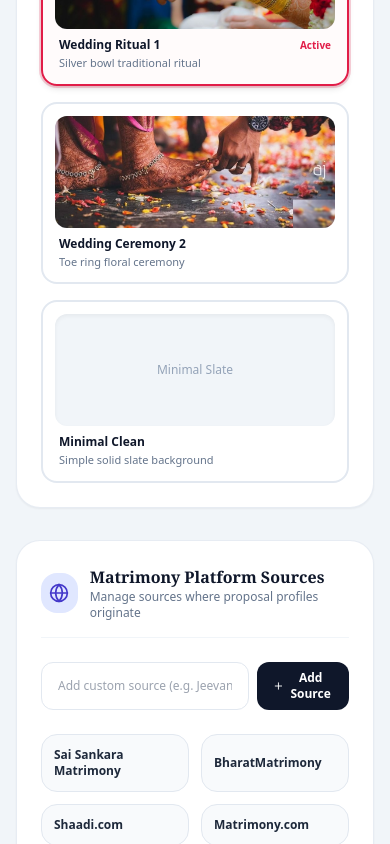
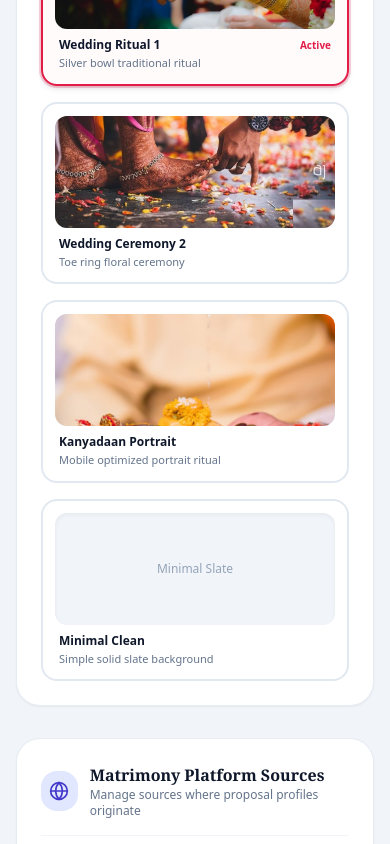
Before and after one commit to Srivathsan-09/vivah, a Next.js app: page /settings in a window 390 px wide. Shown: the part 1042-1886 px from the top of the page. Built offline with nearby package versions, Linux system fonts and the light colour scheme.

Commit message:
Add mobile portrait Kanyadaan wallpaper and responsive background switching

```diff
--- a/src/app/layout.tsx
+++ b/src/app/layout.tsx
@@ -44,12 +44,24 @@ export default function RootLayout({ children }: { children: React.ReactNode })
       <body className="bg-slate-100 min-h-screen text-slate-900 flex font-sans relative">
         {/* Dynamic Matrimony Background Layer */}
         {bgImage && bgImage !== 'none' && (
-          <div
-            className="fixed inset-0 pointer-events-none z-0 bg-cover bg-center bg-fixed bg-no-repeat transition-all duration-500"
-            style={{
-              backgroundImage: `linear-gradient(to bottom, rgba(255, 255, 255, 0.35), rgba(248, 250, 252, 0.45)), url('${bgImage}')`,
-            }}
-          />
+          <>
+            {/* Desktop Background */}
+            <div
+              className="hidden sm:block fixed inset-0 pointer-events-none z-0 bg-cover bg-center bg-fixed bg-no-repeat transition-all duration-500"
+              style={{
+                backgroundImage: `linear-gradient(to bottom, rgba(255, 255, 255, 0.35), rgba(248, 250, 252, 0.45)), url('${bgImage}')`,
+              }}
+            />
+            {/* Mobile Background (Optimized Portrait Kanyadaan Ritual) */}
+            <div
+              className="block sm:hidden fixed inset-0 pointer-events-none z-0 bg-cover bg-center bg-fixed bg-no-repeat transition-all duration-500"
+              style={{
+                backgroundImage: `linear-gradient(to bottom, rgba(255, 255, 255, 0.35), rgba(248, 250, 252, 0.45)), url('${
+                  bgImage === '/bg-matrimony-1.jpg' || bgImage === '/bg-matrimony-2.jpg' ? bgImage : '/bg-matrimony-mobile.jpg'
+                }')`,
+              }}
+            />
+          </>
         )}
 
         <ToastProvider>
--- a/src/app/settings/page.tsx
+++ b/src/app/settings/page.tsx
@@ -224,7 +224,7 @@ export default function SettingsPage() {
           </div>
         </div>
 
-        <div className="grid grid-cols-1 sm:grid-cols-3 gap-4">
+        <div className="grid grid-cols-1 sm:grid-cols-2 lg:grid-cols-4 gap-4">
           {/* Option 1: Wedding Ritual 1 */}
           <div
             onClick={() => {
@@ -291,7 +291,40 @@ export default function SettingsPage() {
             </div>
           </div>
 
-          {/* Option 3: Clean Light Mode */}
+          {/* Option 3: Kanyadaan Portrait (Mobile Special) */}
+          <div
+            onClick={() => {
+              const updated = updateSettings({ bgImage: '/bg-matrimony-mobile.jpg' });
+              setSettingsState(updated);
+              showToast('Background Updated', 'Applied Kanyadaan Portrait background.');
+              window.dispatchEvent(new Event('storage'));
+            }}
+            className={`p-3 rounded-2xl border-2 cursor-pointer transition-all space-y-2 group overflow-hidden ${
+              settings.bgImage === '/bg-matrimony-mobile.jpg' || settings.bgImage === '/bg-matrimony-3.jpg'
+                ? 'border-rose-600 bg-rose-50/30 shadow-md ring-2 ring-rose-600/20'
+                : 'border-slate-200 hover:border-slate-300 bg-white'
+            }`}
+          >
+            <div className="h-28 rounded-xl overflow-hidden relative shadow-inner bg-slate-100">
+              <img src="/bg-matrimony-mobile.jpg" alt="Kanyadaan Portrait" className="w-full h-full object-cover group-hover:scale-105 transition-transform duration-300" />
+              {(settings.bgImage === '/bg-matrimony-mobile.jpg' || settings.bgImage === '/bg-matrimony-3.jpg') && (
+                <div className="absolute top-2 right-2 bg-rose-600 text-white p-1 rounded-full shadow">
+                  <CheckCircle2 className="w-4 h-4" />
+                </div>
+              )}
+            </div>
+            <div className="px-1">
+              <h4 className="font-bold text-slate-900 text-xs flex items-center justify-between">
+                <span>Kanyadaan Portrait</span>
+                {(settings.bgImage === '/bg-matrimony-mobile.jpg' || settings.bgImage === '/bg-matrimony-3.jpg') && (
+                  <span className="text-[10px] text-rose-600 font-semibold">Active</span>
+                )}
+              </h4>
+              <p className="text-[11px] text-slate-500 mt-0.5">Mobile optimized portrait ritual</p>
+            </div>
+          </div>
+
+          {/* Option 4: Clean Light Mode */}
           <div
             onClick={() => {
               const updated = updateSettings({ bgImage: 'none' });
--- a/src/components/layout/Header.tsx
+++ b/src/components/layout/Header.tsx
@@ -140,7 +140,8 @@ export const Header: React.FC<HeaderProps> = ({ onOpenMobileMenu, onOpenAddPropo
           onClick={() => {
             const current = localStorage.getItem('matrimony_crm_bg_image') || '/bg-matrimony-1.jpg';
             let nextBg = '/bg-matrimony-2.jpg';
-            if (current === '/bg-matrimony-2.jpg') nextBg = 'none';
+            if (current === '/bg-matrimony-2.jpg') nextBg = '/bg-matrimony-mobile.jpg';
+            else if (current === '/bg-matrimony-mobile.jpg') nextBg = 'none';
             else if (current === 'none') nextBg = '/bg-matrimony-1.jpg';
 
             localStorage.setItem('matrimony_crm_bg_image', nextBg);
```
Also changed, not shown: public/bg-matrimony-3.jpg (added), public/bg-matrimony-mobile.jpg (added).
